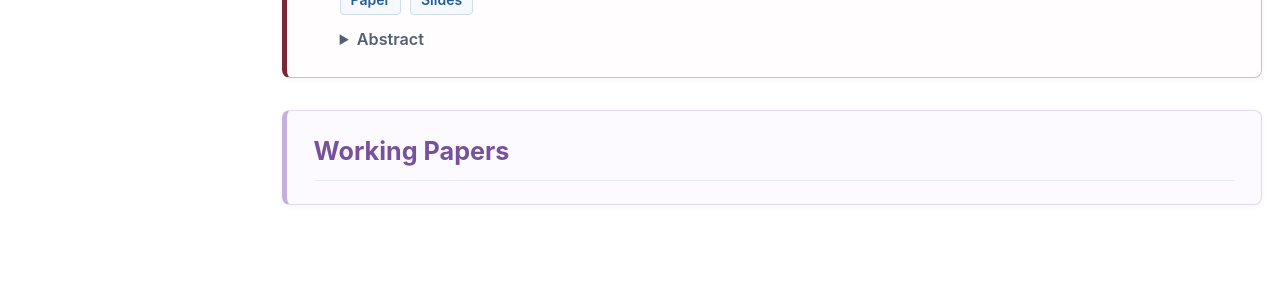
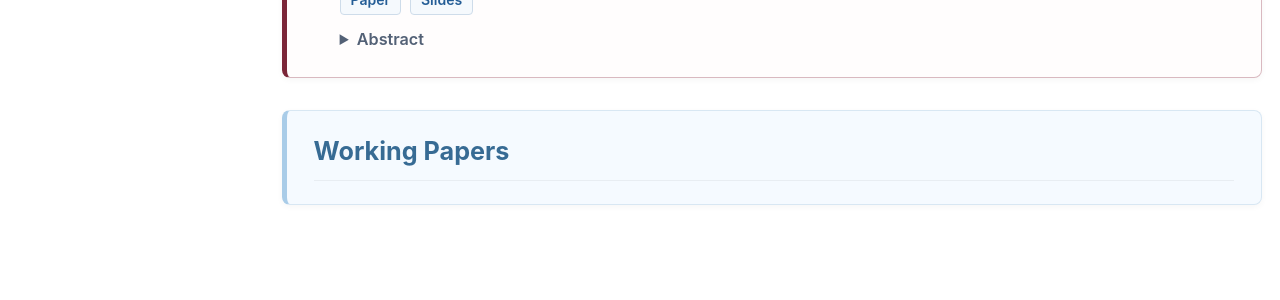
Before and after one commit to zhengshi-econ/zhengshi-econ.github.io, a Jekyll site: the page built from _pages/publications.html, in a window 1280 px wide and 1400 px high, scrolled down 401 px. Shown: the part 961-1261 px from the top of the window. Built offline with Jekyll 4.4.1, drawn with Linux system fonts in a browser that asks for light colours; a style sheet for code colours, icons or effects is not loaded.

Commit message:
Update color variables for publications page styles

```diff
--- a/_pages/publications.html
+++ b/_pages/publications.html
@@ -7,7 +7,7 @@ author_profile: true
 
 <style>
 /* Only the publications page uses these classes. */
-.research-page { --paper-publications: #7b2638; --paper-working: #c4b0df; }
+.research-page { --paper-publications: #7b2638; --paper-working: #a9cce8; }
 .research-page .research-intro { margin: 0 0 1.8rem; font-size: .92em; line-height: 1.7; }
 .research-page .research-group {
   --paper-accent: #64748b;
@@ -22,8 +22,8 @@ author_profile: true
   border-color: #d9b9c0; border-left-color: var(--paper-publications); background: #fffdfd;
 }
 .research-page .research-group--working {
-  --paper-accent: #77529a;
-  border-color: #e4d8ef; border-left-color: var(--paper-working); background: #fcfaff;
+  --paper-accent: #376b94;
+  border-color: #d8e7f3; border-left-color: var(--paper-working); background: #f5faff;
 }
 .research-page .research-group--empty .research-heading { margin-bottom: 0; }
 .research-page .research-group--conferences { --paper-accent: #8054a3; }
```
